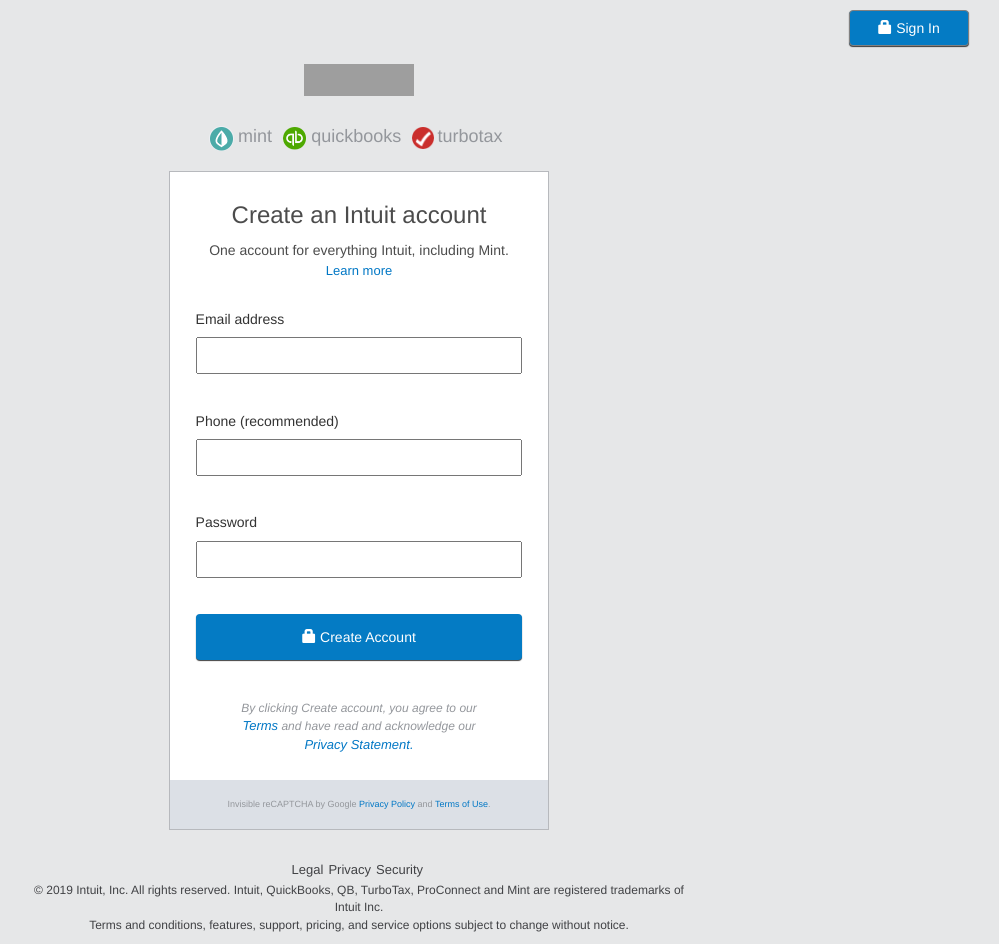
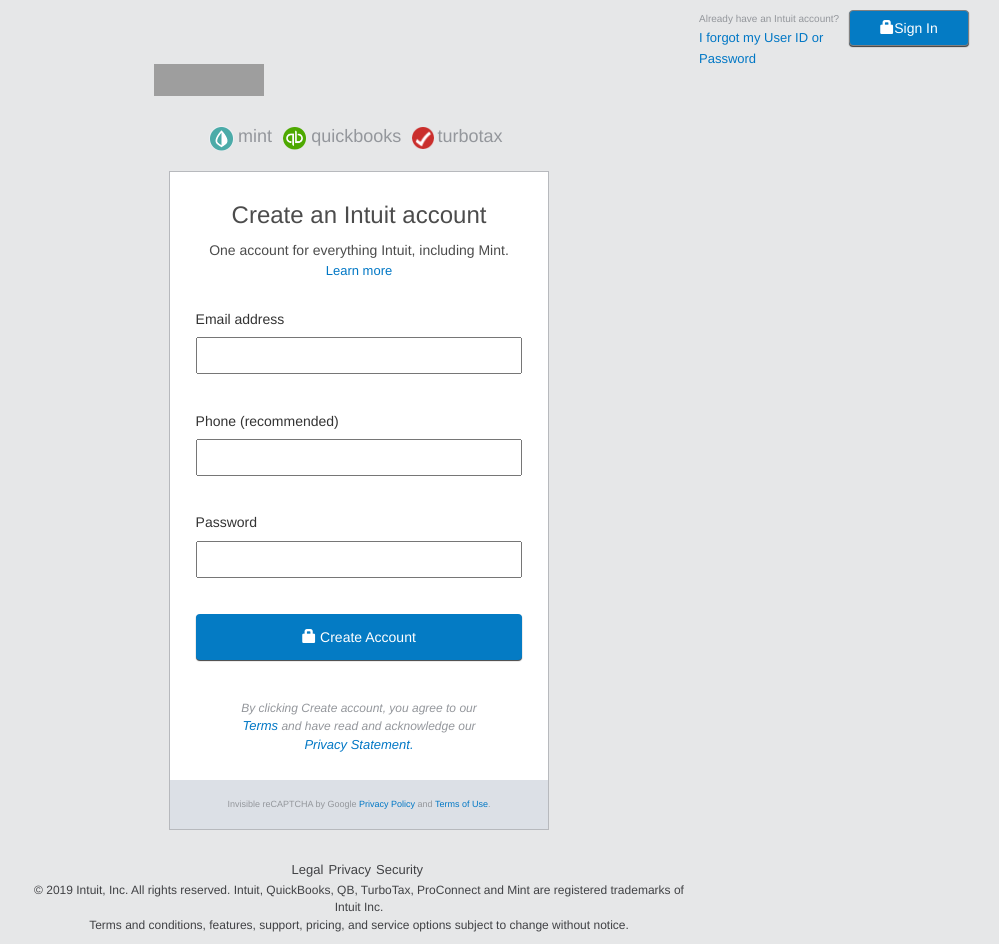
Before and after one commit to hugopassos/Form-Page, a plain HTML site: page index.html in a window 1280 px wide. Shown: the whole page, without its empty margins (281-1280 px from the left). Drawn offline with nearby package versions, Linux system fonts and the light colour scheme; grey boxes are pictures that could not be loaded.

Commit message:
Adjusting top right

```diff
--- a/index.html
+++ b/index.html
@@ -11,8 +11,16 @@
 <body>
 
   <header>
-
-    <div style="width: 150px; float: right; padding-right: 30px;"><button id="btn-signin" ><i class="glyphicon glyphicon-lock" ></i>  Sign In</button></div>
+    <div>
+      <div style="width: 150px; float: right; padding-right: 30px;">
+        <button id="btn-signin" >
+        <i class="glyphicon glyphicon-lock" ></i>Sign In</button>
+      </div>
+      <div style="float: right; width: 150px; padding-top: 7px">
+        <span id="top-right-msg">Already have an Intuit account?<br>
+        <a href="https://accounts.intuit.com/signup.html?offering_id=Intuit.ifs.mint&namespace_id=50000026&redirect_url=https%3A%2F%2Fmint.intuit.com%2Foverview.event%3Futm_medium%3Ddirect%26cta%3Dhero_sign_up_free_ProspectWeb%26adobe_mc%3DMCMID%253D03844487029517780370935130945224190208%257CMCAID%253D2E931227850331C6-4000118A40000FE3%257CMCORGID%253D969430F0543F253D0A4C98C6%252540AdobeOrg%257CTS%253D1562851482%26ivid%3De8faa9a6-d917-447b-a3a0-27c0a109edf2#">I forgot my User ID or Password</a></span>
+      </div>
+    </div>
     <div id="img-logo">
       <img width="110" height="32.175" src="https://static1.squarespace.com/static/5a65685ae45a7c1043de42a9/5bedb093575d1f1bd37fc631/5bedb9dd1ae6cfb26d37601d/1547434638204/intuit.png" alt="intuit">
       <br>
--- a/styles.css
+++ b/styles.css
@@ -47,6 +47,11 @@ label{
   font-weight: normal;
   padding-bottom: 1%;
 }
+
+#top-right-msg{
+  font-size: 10px;
+}
+
 #terms{
   text-align: center;
   color: #94979c;
```
